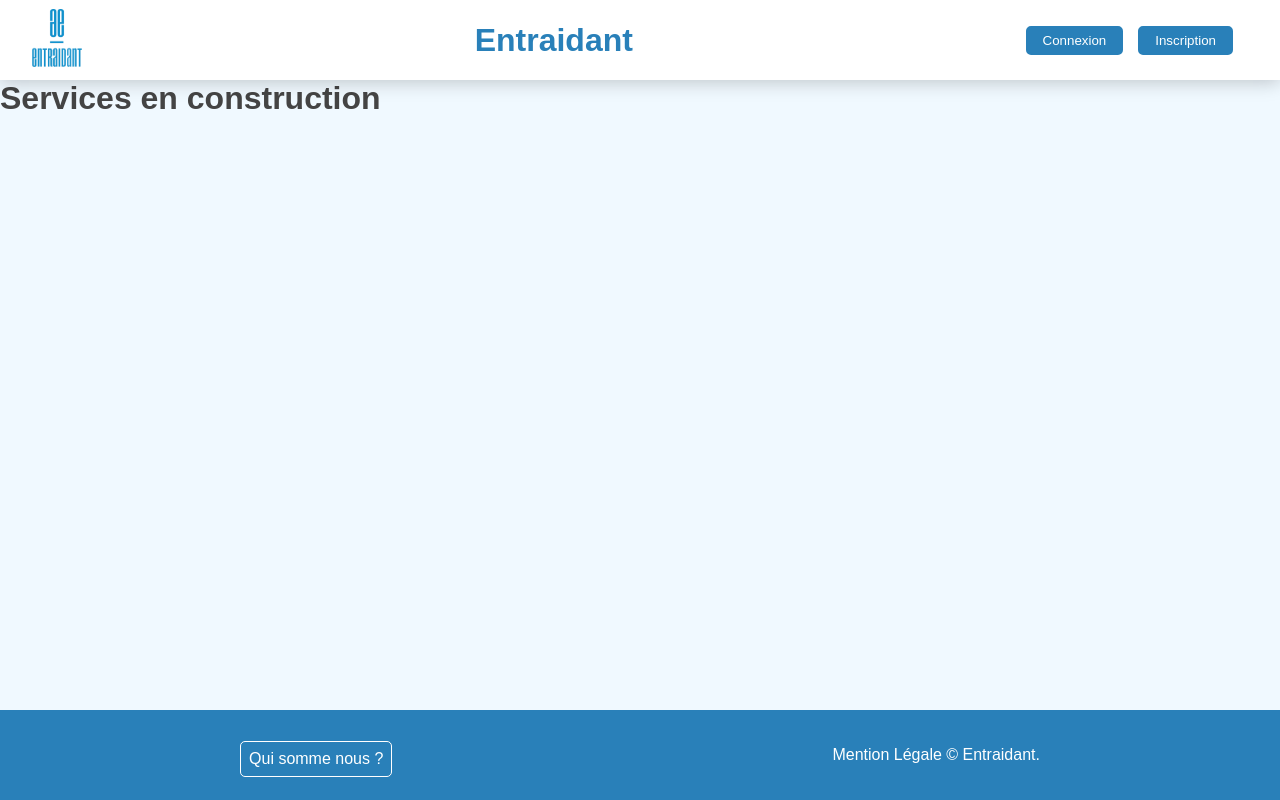
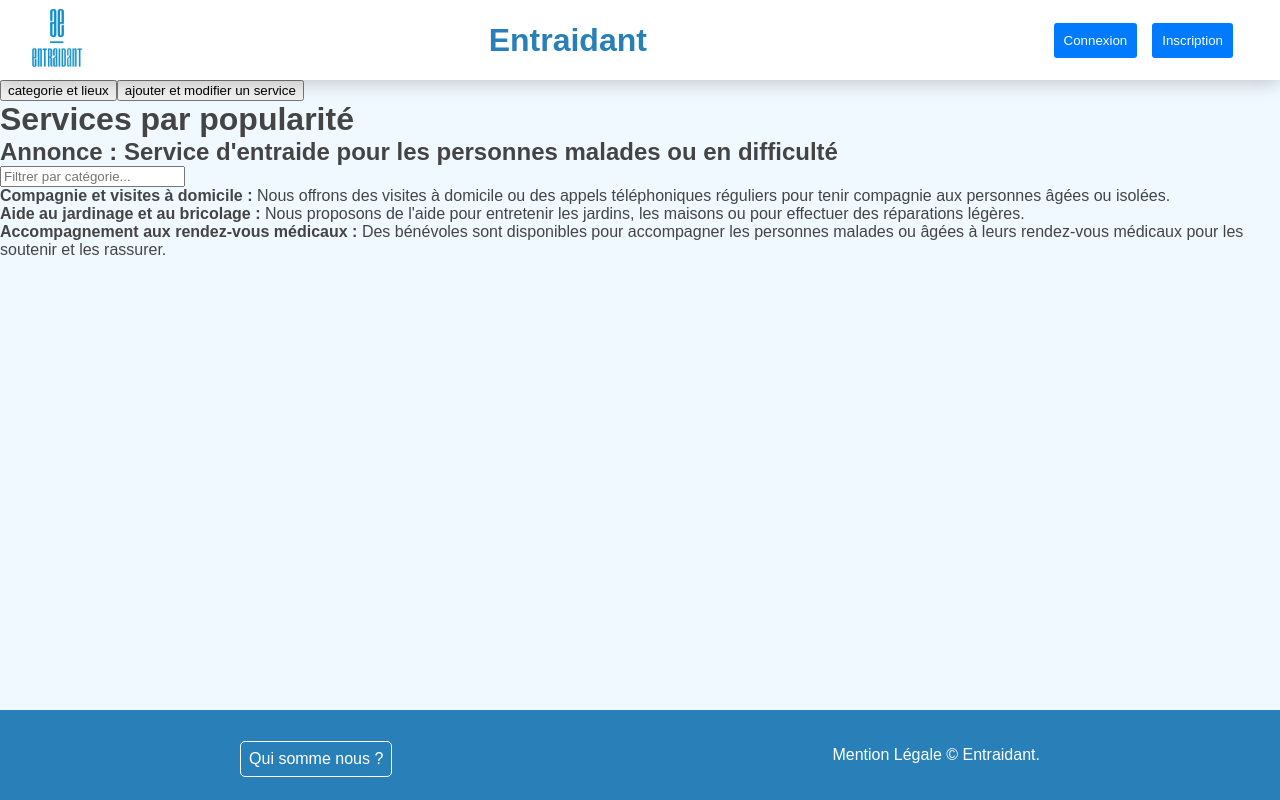
Before and after one commit to Yohannpavone/entraidant-front, a React (Vite) app in the folder Entraidant/: page /services in a window 1280 px wide. Built offline with nearby package versions, Linux system fonts and the light colour scheme.

Commit message:
service_creations

```diff
--- a/Entraidant/src/pages/AboutUs/AboutUs.jsx
+++ b/Entraidant/src/pages/AboutUs/AboutUs.jsx
@@ -4,7 +4,7 @@ import styles from "./AboutUs.module.scss";
 
 function QuiSommesNous() {
   return (
-    <div>
+    <div className={styles.ultimateContainer}>
       <div className={styles.container}>
         <div className={styles.content}>
           <h1>Qui sommes-nous ?</h1>
--- a/Entraidant/src/pages/AboutUs/AboutUs.module.scss
+++ b/Entraidant/src/pages/AboutUs/AboutUs.module.scss
@@ -1,3 +1,10 @@
+.ultimateContainer {
+  display: flex;
+  justify-content: center;
+}
+
+
+
 .container {
   max-width: 800px;
   margin: 0 auto;
--- a/Entraidant/src/pages/Messagerie/Messagerie.jsx
+++ b/Entraidant/src/pages/Messagerie/Messagerie.jsx
@@ -1,5 +1,59 @@
+import { useState } from 'react';
+import './Messagerie_module.scss';
+
 function Messagerie() {
-  return ( <h1>Messagerie bientôt en ligne ...</h1> );
+  const [messages, setMessages] = useState([]);
+
+  function sendMessage(e) {
+    e.preventDefault();
+    const msg = {
+      username: e.target.username.value,
+      text: e.target.text.value
+    };
+    setMessages([...messages, msg]);
+    e.target.username.value = '';
+    e.target.text.value = '';
+  }
+
+  return (
+    <div className="container">
+      <div className="row">
+        <div className="col-4">
+          <div className="card">
+            <div className="card-body">
+              <div className="card-title">Messenger</div>
+              <hr/>
+              <div className="messages">
+                {messages.map((msg, index) => (
+                  <div key={index}>{msg.username}: {msg.text}</div>
+                ))}
+              </div>
+            </div>
+            <form onSubmit={e => sendMessage(e)}>
+              <div className="card-footer">
+                <input id="username"
+                       type="text"
+                       placeholder="Username"
+                       className="form-control"
+                />
+                <br/>
+                <input id="text"
+                       type="text"
+                       placeholder="Your message"
+                       className="form-control"
+                />
+                <br/>
+                <button type="submit"
+                        className="btn btn-primary form-control">
+                  Send
+                </button>
+              </div>
+            </form>
+          </div>
+        </div>
+      </div>
+    </div>
+  );
 }
 
 export default Messagerie;
--- /dev/null
+++ b/Entraidant/src/pages/Messagerie/Messagerie_module.scss
@@ -0,0 +1,62 @@
+/* Messagerie_container */
+.container {
+    margin-top: 20px;
+  }
+
+  /* Messagerie_card */
+  .card {
+    border: 1px solid #ccc;
+    border-radius: 5px;
+    box-shadow: 0 0 5px rgba(0, 0, 0, 0.1);
+  }
+
+  .card-title {
+    font-size: 1.2rem;
+    font-weight: bold;
+  }
+
+  .card-body {
+    padding: 20px;
+  }
+
+  .messages {
+    max-height: 300px;
+    overflow-y: auto;
+  }
+
+  .messages div {
+    margin-bottom: 10px;
+  }
+
+  /* Messagerie_form */
+  .card-footer {
+    padding: 20px;
+    border-top: 1px solid #ccc;
+  }
+
+  .form-control {
+    width: 100%;
+    padding: 10px;
+    border: 1px solid #ccc;
+    border-radius: 3px;
+  }
+
+  .btn-primary {
+    background-color: #007bff;
+    color: #fff;
+    border: none;
+    border-radius: 3px;
+    padding: 10px;
+    cursor: pointer;
+  }
+
+  .btn-primary:hover {
+    background-color: #0056b3;
+  }
+
+  /* Responsiveness */
+  @media (max-width: 576px) {
+    .card {
+      width: 100%;
+    }
+  }
--- /dev/null
+++ b/Entraidant/src/pages/ServicesExchange/ServiceForm.jsx
@@ -0,0 +1,47 @@
+import { useState } from 'react';
+
+function ServiceForm({ onSubmit, initialValues }) {
+  // Déclaration des états pour la catégorie et la description du service
+  const [category, setCategory] = useState(initialValues?.category || '');
+  const [description, setDescription] = useState(initialValues?.description || '');
+
+  // Fonction appelée lors de la soumission du formulaire
+  const handleSubmit = (event) => {
+    event.preventDefault(); // Empêche le rechargement de la page lors de la soumission du formulaire
+    // Appelle la fonction de soumission fournie avec les valeurs actuelles de la catégorie et de la description
+    if (typeof onSubmit === 'function') {
+      // Appelle onSubmit avec les valeurs actuelles de la catégorie et de la description
+      onSubmit({ category, description });
+    } else {
+      console.error('onSubmit n\'est pas une fonction');
+    }
+  };
+
+  return (
+    <form onSubmit={handleSubmit}>
+      {/* Champ pour la catégorie */}
+      <label>
+        Catégorie:
+        <input
+          type="text"
+          value={category}
+          onChange={(e) => setCategory(e.target.value)} // Met à jour la catégorie lorsque la valeur du champ change
+          required // Champ obligatoire
+        />
+      </label>
+      {/* Champ pour la description */}
+      <label>
+        Description:
+        <textarea
+          value={description}
+          onChange={(e) => setDescription(e.target.value)} // Met à jour la description lorsque la valeur du champ change
+          required // Champ obligatoire
+        />
+      </label>
+      {/* Bouton de soumission du formulaire */}
+      <button type="submit">Enregistrer</button>
+    </form>
+  );
+}
+
+export default ServiceForm;
--- a/Entraidant/src/pages/ServicesExchange/ServicesExchange.jsx
+++ b/Entraidant/src/pages/ServicesExchange/ServicesExchange.jsx
@@ -1,7 +1,87 @@
-function Services() {
-  return (
-    <h1>Services en construction</h1>
-   );
+import { useState, } from 'react'; // importe usehistory pour naviguer entre les url
+import '../../assets/styles/index.scss';
+import '../../assets/styles/_mixins.scss';
+import { NavLink } from 'react-router-dom';
+
+function ServicesExchange() {
+  // eslint-disable-next-line no-unused-vars
+  const [services, setServices] = useState([
+
+    { id: 1, category: "Compagnie et visites à domicile", description: "Nous offrons des visites à domicile ou des appels téléphoniques réguliers pour tenir compagnie aux personnes âgées ou isolées." },
+    { id: 2, category: "Aide au jardinage et au bricolage", description: "Nous proposons de l'aide pour entretenir les jardins, les maisons ou pour effectuer des réparations légères." },
+    { id: 3, category: "Accompagnement aux rendez-vous médicaux", description: "Des bénévoles sont disponibles pour accompagner les personnes malades ou âgées à leurs rendez-vous médicaux pour les soutenir et les rassurer." },
+  ]);
+
+
+
+  const handleEditService = (serviceId) => {
+    // Rediriger vers la page de formulaire pour modifier le service avec l'ID du service
+
+    history.push(`/services/${serviceId}`);//Cette ligne utilise l'objet history fourni par useHistory() pour effectuer la redirection. La méthode push est utilisée pour ajouter une nouvelle entrée dans l'historique de navigation, ce qui entraîne la navigation vers une nouvelle URL. Dans ce cas, l'URL spécifiée est /edit-service/${serviceId}, où ${serviceId} est l'identifiant unique du service à modifier. Cela signifie que l'utilisateur sera redirigé vers la page de formulaire de modification du service avec l'ID spécifié dans l'URL.
+  };
+
+
+
+
+
+  const [filter, setFilter] = useState(''); // initialisation du filtre avec la valeur ('') donc aucune valeur
+
+  const handleSearch = (event) => {  // methode qui appelle un event et qui va filtré la valeur de l"event
+    setFilter(event.target.value);// filtre de event et resort la value de l'event
+  };
+
+  const filteredServices = services.filter(service => {    // condifition et mise en place du filtre
+    if (!filter) return true;
+    return service.category.toLowerCase().includes(filter.toLowerCase()); // si le resultat vaut true alors ce dernier est retourner avec un tolowercase
+  });
+
+
+  const buttonActions = {
+    "Nom": "/CatégorieetLieu",
+    "Add": "/servicesform", // redieection vers la page form
+
+
+    // button pour la redirection vers une url quand on clique dessus
+  };
+
+  const handleButtonClick = (buttonName) => {
+    const action = buttonActions[buttonName];
+    if (action) {
+      window.location.href = action;    //Cette fonction handleButtonClick prend le nom d'un bouton en entrée. Elle recherche ensuite dans l'objet buttonActions l'action associée à ce nom de bouton. Si une action est trouvée, la fonction redirige l'utilisateur vers l'URL correspondante en utilisant window.location.href.
+    }
+  };
+
+
+  return ( // on retourne tout la semanatique(jsx)
+    <div className="service-Exchange">
+      <header>
+        <button onClick={() => handleButtonClick("Nom")}>categorie et lieux</button>
+        <NavLink to="/serviceform">
+          <button onClick={() => handleButtonClick("Add")}>ajouter et modifier un service</button>
+        </NavLink>
+
+      </header>
+      <main>
+        <div>
+          <h1>Services par popularité</h1>
+          <h2>Annonce : Service d'entraide pour les personnes malades ou en difficulté</h2>
+          <input
+            type="text"
+            value={filter}
+            onChange={handleSearch}
+            placeholder="Filtrer par catégorie..."
+          />
+          <ul>
+            {filteredServices.map(service => (
+              <li key={service.id} className={`service-${service.id}`}>
+                <strong>{service.category} :</strong>  {service.description}
+              </li>
+            ))}
+          </ul>
+        </div>
+      </main>
+    </div>
+  );
 }
 
-export default Services;
+export default ServicesExchange;
```
Also changed, not shown: Entraidant/src/router.jsx (+10 -1 lines), Entraidant/src/pages/ServicesExchange/ServicesExchange_module.scss (added). Lines whose indentation alone changed are shown as unchanged.
